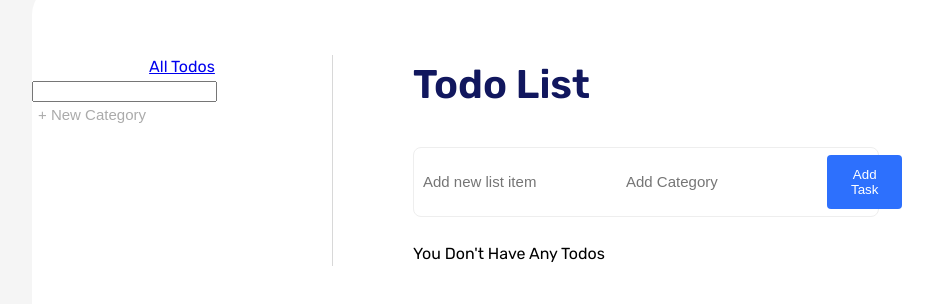
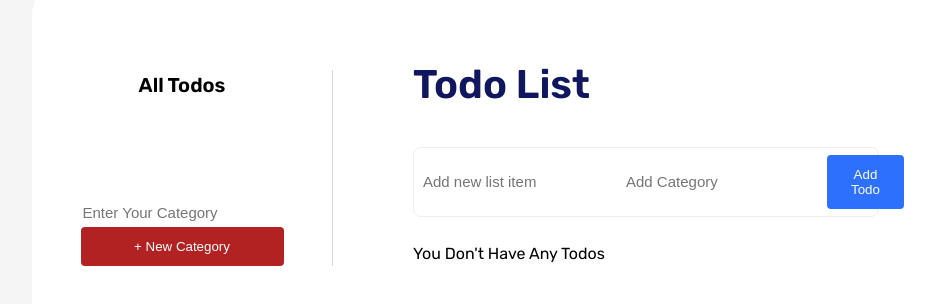
Before and after one commit to serhiyhvala/redux-toolkit-todolist, a React (Vite) app: page /all in a window 1280 px wide. Shown: the part 240-544 px from the top of the page, without its empty margins (108-1043 px from the left). Built offline with nearby package versions, Linux system fonts and the light colour scheme.

Commit message:
Update Styles and UI

```diff
--- a/src/components/categories/Categories.module.scss
+++ b/src/components/categories/Categories.module.scss
@@ -4,22 +4,27 @@
   flex-direction: column;
   align-items: center;
   border-right: 1px solid #D8D8D8;
-  ul > li{
+  justify-content: space-between;
+  margin-top: 15px;
+  a{
     margin-bottom: 30px;
     font-size: 20px;
     cursor: pointer;
     transition: .3s all ease-in-out;
-    &:first-child{
-      font-weight: 600;
-    }
+    text-decoration: none;
+    color: #000000;
     &:hover{
       color: #2D70FD;
     }
   }
-  &_button{
-    background-color: #ffff;
-    font-weight: 400;
-    font-size: 15px;
-    color: #ABABAB;
+  form{
+    margin-top: 25px;
+    display: flex;
+    flex-direction: column;
+    gap: 5px;
   }
 }
+
+.activeItem{
+  font-weight: 600;
+}
--- a/src/components/categories/Categories.tsx
+++ b/src/components/categories/Categories.tsx
@@ -3,10 +3,11 @@ import {FormEvent, useState} from "react";
 import {useAppDispatch, useAppSelector} from "@store/hooks";
 import {addCategory, changeCategory} from "@store/categories/categoriesSlice";
 import {Link} from "react-router-dom";
+import Button from "@ui/Button/Button";
 
 const Categories = () => {
   const [inputValue, setInputValue] = useState('')
-  const {categories} = useAppSelector(state => state.categories)
+  const {categories, currentCategory} = useAppSelector(state => state.categories)
   const dispatch = useAppDispatch()
   const handleSubmitCategory = (e: FormEvent<HTMLFormElement>) => {
     e.preventDefault()
@@ -16,13 +17,16 @@ const Categories = () => {
   return (
       <div className={styles.categories}>
         <ul>
-          {categories.map(item => (
-              <Link to={item.shortName} onClick={() => dispatch(changeCategory(item.shortName))}><li key={item.id}>{item.title}</li></Link>
-          ))}
+          {categories.map(item => {
+            const isActiveCategory = currentCategory === item.shortName ? styles.activeItem : ''
+            return <Link to={item.shortName} onClick={() => dispatch(changeCategory(item.shortName))}>
+              <li key={item.id} className={isActiveCategory}>{item.title}</li>
+            </Link>
+          })}
         </ul>
         <form onSubmit={handleSubmitCategory}>
-          <input type="text" required={true} value={inputValue} onChange={e => setInputValue(e.target.value)}/>
-          <button className={styles.categories_button}>+ New Category</button>
+          <input type="text" required={true} value={inputValue} onChange={e => setInputValue(e.target.value)} placeholder='Enter Your Category'/>
+          <Button className='secondary'>+ New Category</Button>
         </form>
       </div>
   );
--- a/src/components/todoForm/TodoForm.module.scss
+++ b/src/components/todoForm/TodoForm.module.scss
@@ -9,16 +9,5 @@
     flex-direction: row;
     justify-content: space-between;
     margin: 32px 0 25px 0;
-    input, input:focus{
-      border: hidden;
-      outline: none;
-      font-size: 15px;
-    }
-  }
-  &_button{
-    padding: 12px 24px;
-    background: #2D70FD;
-    color: #fff;
-    border-radius: 4px;
   }
 }
--- a/src/components/todoForm/TodoForm.tsx
+++ b/src/components/todoForm/TodoForm.tsx
@@ -2,6 +2,7 @@ import styles from "./TodoForm.module.scss";
 import {ChangeEvent, FormEvent, useState} from "react";
 import {useAppDispatch} from "@store/hooks";
 import {addTodo, PayloadType} from "@store/todo/todoSlice";
+import Button from "@ui/Button/Button";
 
 const TodoForm = () => {
   const initialInputField = {
@@ -24,7 +25,7 @@ const TodoForm = () => {
                onChange={handleChangeInputField}/>
         <input type="text" name='category' placeholder='Add Category' value={inputField.category}
                onChange={handleChangeInputField}/>
-        <button className={styles.todo_button}>Add Task</button>
+        <Button className='primary'>Add Todo</Button>
       </form>
   );
 };
--- a/src/index.css
+++ b/src/index.css
@@ -23,3 +23,9 @@ button{
   border: none;
   cursor: pointer;
 }
+
+input, input:focus{
+  border: hidden;
+  outline: none;
+  font-size: 15px;
+}
```
